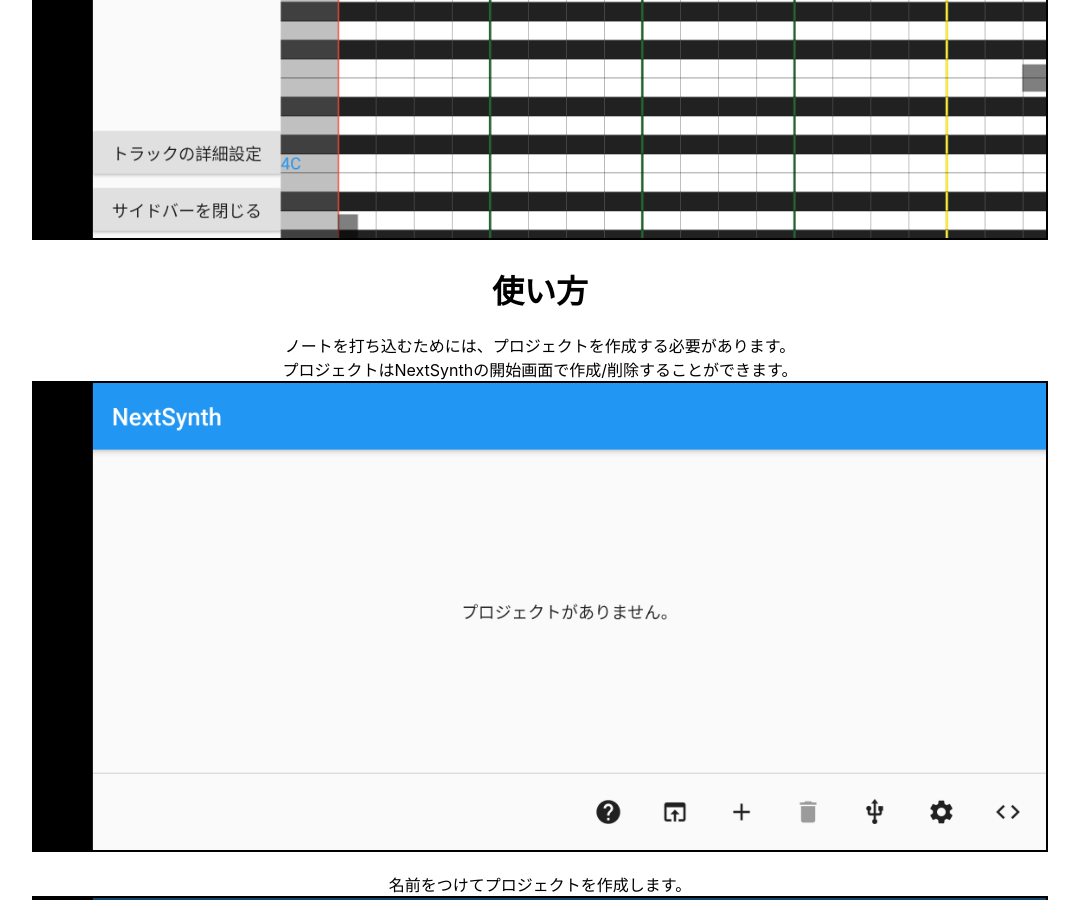
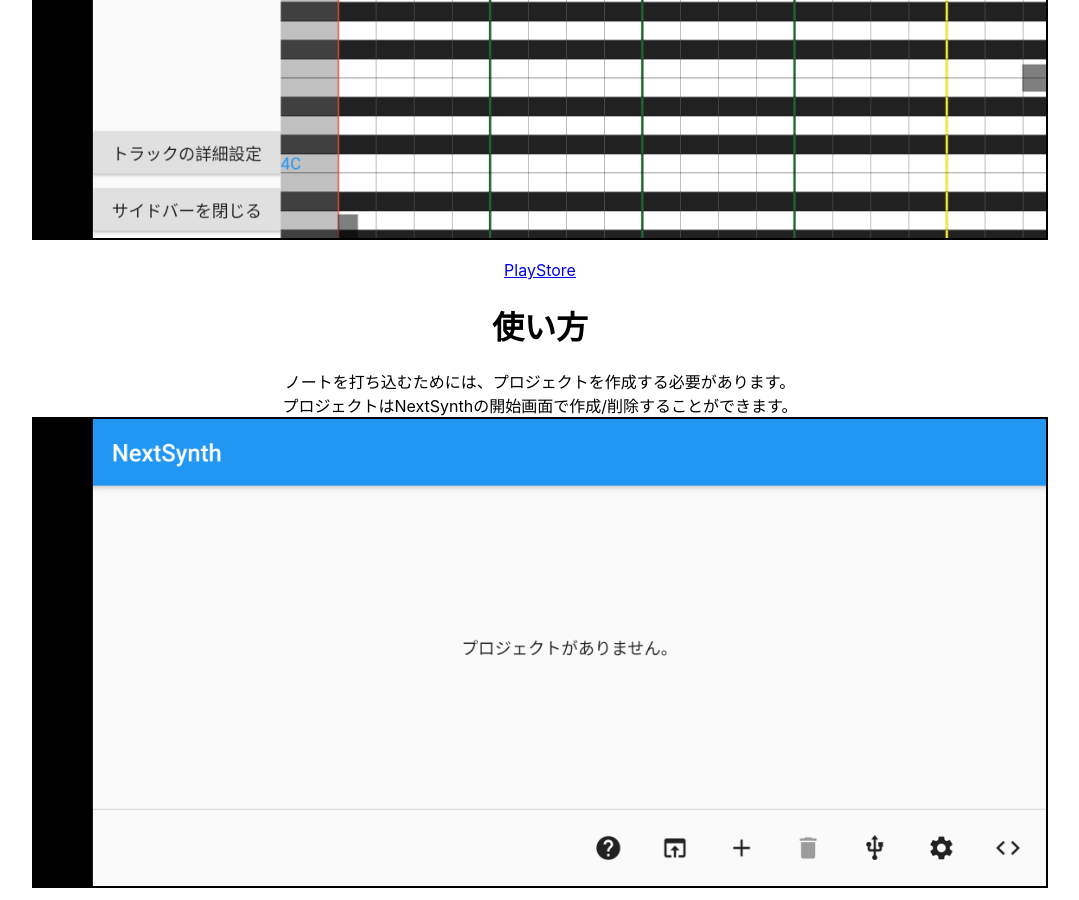
Before and after one commit to desktopgame/desktopgame.github.io, a Jekyll site: the page built from next_synth.md, in a window 1280 px wide and 900 px high, scrolled down 901 px. Shown: the whole window, without its empty margins (100-1179 px from the left). Built offline with Jekyll 4.4.1, drawn with Linux system fonts in a browser that asks for light colours.

Commit message:
ストアURLを追加

```diff
--- a/next_synth.md
+++ b/next_synth.md
@@ -11,6 +11,8 @@ app_image_alt: NextSynthアプリアイコン
 NextSynthはUSB経由で接続されたMIDI機器にMIDIメッセージを送信できます。
 本アプリ本体はDAWソフトのようなピアノロール画面を備えており、指定されたノートをMIDIメッセージとして送信できます。
 ![編集画面](assets/images/next_synth_edit.png)
+
+[PlayStore](https://play.google.com/store/apps/details?id=io.github.desktopgame.next_synth)
 
 
 # 使い方
```
